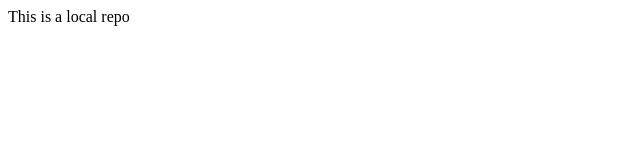
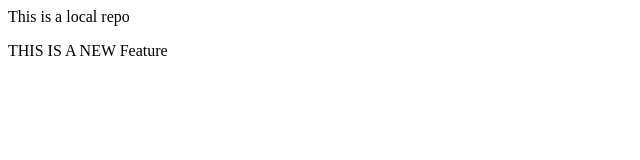
Before and after one commit to keshav-const/localrepo, a plain HTML site: page index.html in a window 1280 px wide. Shown: the whole page, without its empty margins (0-640 px from the left). Drawn offline with Linux system fonts and the light colour scheme.

Commit message:
added a new feature

```diff
--- a/index.html
+++ b/index.html
@@ -1,3 +1,6 @@
 <p>
    This is a local repo
 </p>
+<p>
+    THIS IS A NEW Feature
+</p>
```
